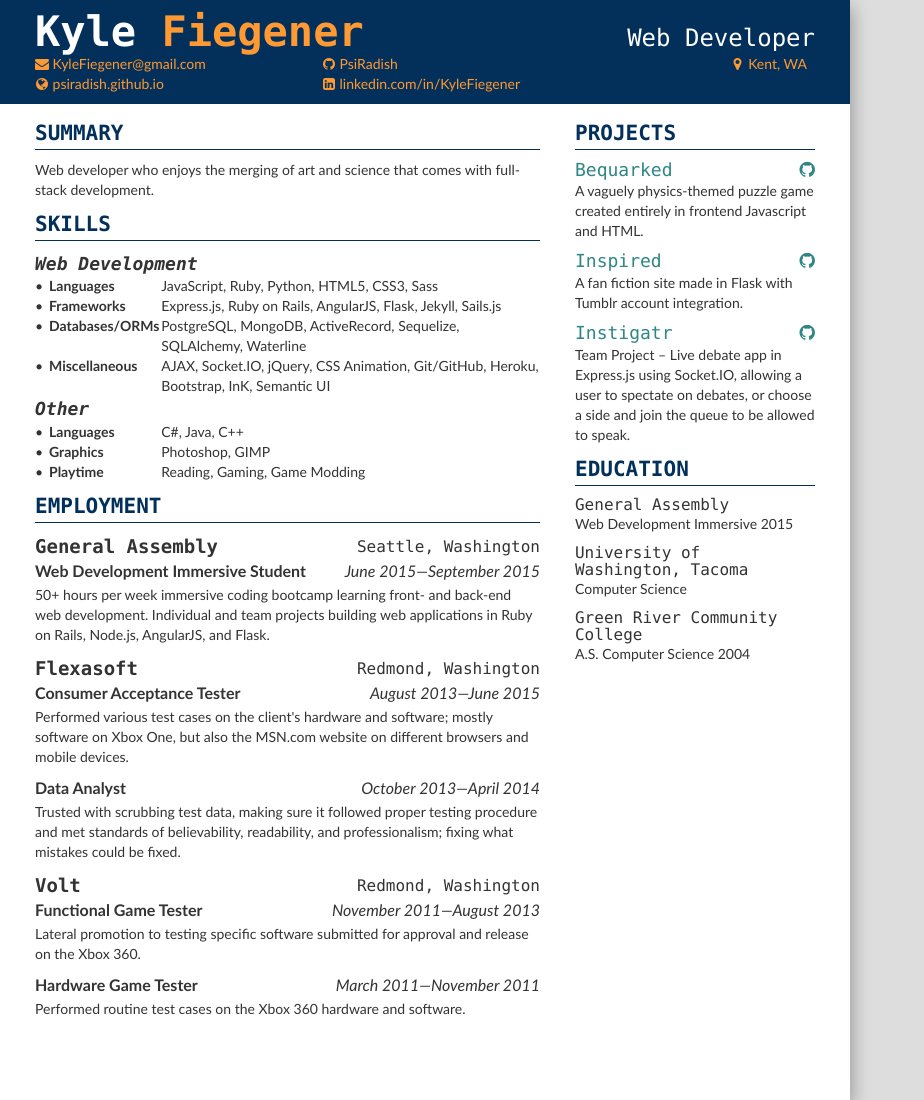
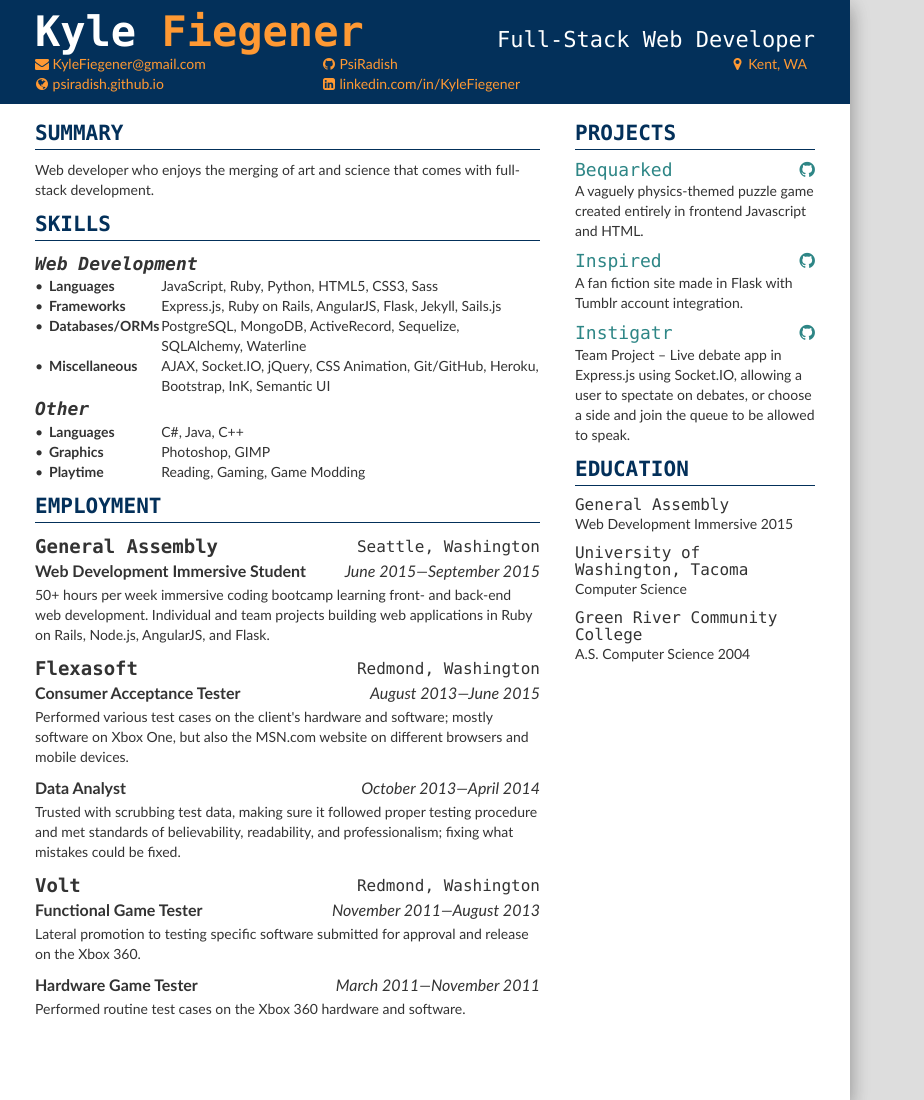
Before and after one commit to PsiRadish/psiradish.github.io, a Jekyll site: the page built from resume.html, in a window 1280 px wide. Shown: the whole page, without its empty margins (0-924 px from the left). Built offline with Jekyll 4.4.1, drawn with Linux system fonts in a browser that asks for light colours; nearby versions of some CDN libraries.

Commit message:
Modified resume occupation.

```diff
--- a/_data/resume.yml
+++ b/_data/resume.yml
@@ -1,6 +1,6 @@
 first_name: Kyle
 last_name: Fiegener
-occupation: Web Developer
+occupation: Full-Stack Web Developer
 contacts:
   left:
     - text: KyleFiegener@gmail.com
--- a/css/resume-main.scss
+++ b/css/resume-main.scss
@@ -82,7 +82,7 @@
 
     .occupation
     {
-        font-size: 24px;
+        font-size: 22px;
         color: white;
 
         position : absolute;
--- a/resume.html
+++ b/resume.html
@@ -28,7 +28,7 @@
   <header class="top-header">
     <div class="nameplate clearfix">
       <span class="first-name">{{site.data.resume.first_name}}&nbsp;</span><span class="last-name">{{site.data.resume.last_name}}</span>
-      <span class="occupation">Web Developer</span>
+      <span class="occupation">{{site.data.resume.occupation}}</span>
     </div>
     <div class="row contact-list-row">
       <div class="col-xs-4 contact-list-col">
```
